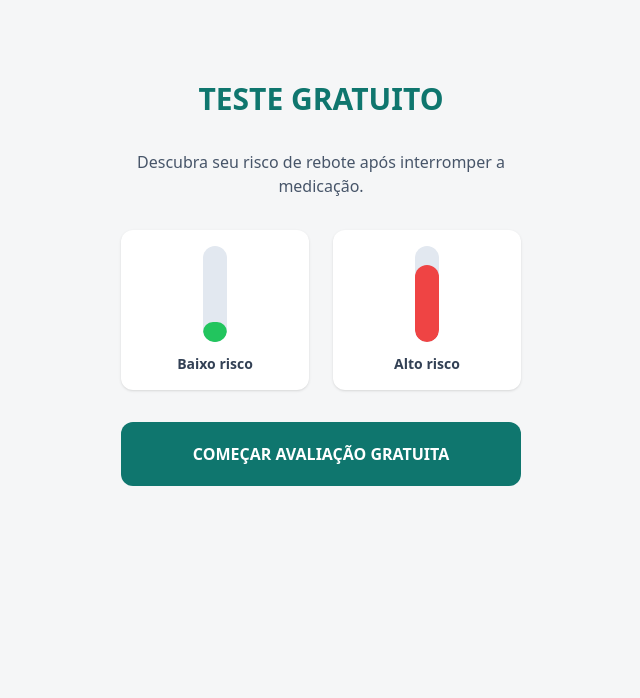
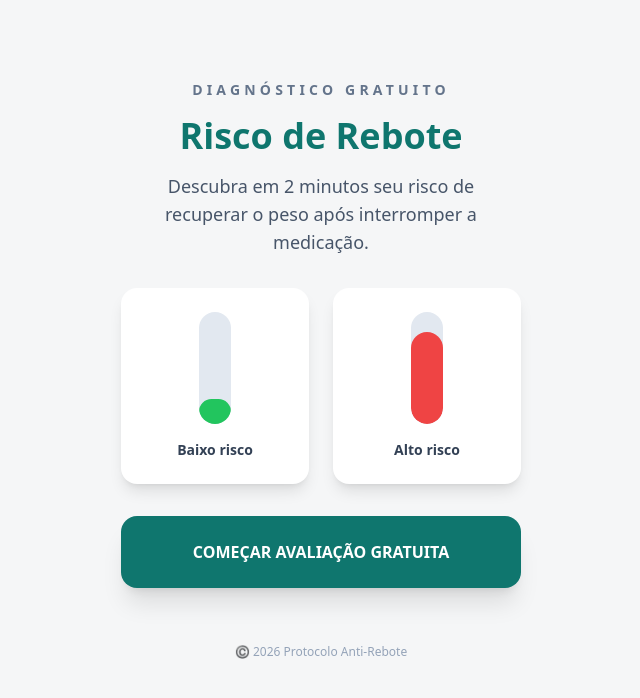
Before and after one commit to Gguga/quiz, a React (Vite) app: page / in a window 1280 px wide. Shown: the top 698 px of the page, without its empty margins (319-959 px from the left). Built offline with nearby package versions, Linux system fonts and the light colour scheme.

Commit message:
Update App.tsx

```diff
--- a/App.tsx
+++ b/App.tsx
@@ -5,6 +5,8 @@ import QuizStep from './QuizStep';
 import ResultsView from './ResultsView';
 import VslView from './components/VslView';
 import NewsInterstitial from './components/NewsInterstitial';
+
+const NEWS_POSITION = 4; // após pergunta 4
 
 const App: React.FC = () => {
 
@@ -19,31 +21,56 @@ const App: React.FC = () => {
   useEffect(() => {
     const timer = setTimeout(() => {
       setAnimateGraph(true);
-    }, 1500);
+    }, 500);
     return () => clearTimeout(timer);
   }, []);
 
+  // =========================
+  // FLUXO DE PERGUNTAS
+  // =========================
+
+  const getQuestionIndex = () => {
+    if (currentStep > NEWS_POSITION) {
+      return currentStep - 1;
+    }
+    return currentStep;
+  };
+
+  const isNewsStep = currentStep === NEWS_POSITION;
+
   const isQuestionStep =
-    currentStep >= 0 && currentStep < QUESTIONS.length;
-
-  const isNewsStep = currentStep === 2;
+    currentStep >= 0 &&
+    currentStep < QUESTIONS.length + 1 &&
+    !isNewsStep;
 
   const handleSelectOption = (value: string) => {
-    const questionId = QUESTIONS[currentStep].id;
+    const questionIndex = getQuestionIndex();
+    const questionId = QUESTIONS[questionIndex].id;
+
     setAnswers(prev => ({ ...prev, [questionId]: value }));
   };
 
   const handleNext = () => {
-    if (currentStep < QUESTIONS.length - 1) {
-      setCurrentStep(prev => prev + 1);
-    } else {
+
+    const questionIndex = getQuestionIndex();
+
+    if (questionIndex === QUESTIONS.length - 1) {
       startAnalysis();
+      return;
     }
+
+    setCurrentStep(prev => prev + 1);
   };
 
-  // ---------------------------
-  // 🔥 CÁLCULO PERSONALIZADO
-  // ---------------------------
+  const progress =
+    currentStep >= 0
+      ? ((currentStep + 1) / (QUESTIONS.length + 1)) * 100
+      : 0;
+
+  // =========================
+  // CÁLCULO
+  // =========================
+
   const calculateScore = (): QuizResults => {
 
     let totalWeight = 0;
@@ -62,80 +89,47 @@ const App: React.FC = () => {
 
     const score = Math.round(normalized);
 
-    // 🔹 RISCO CENTRAL
-    let centralRisk = "";
-    const fase = answers[3];
-
-    if (fase === "uso_atual_perda") {
-      centralRisk = "Alto risco de dependência da medicação para manutenção do peso.";
-    } else if (fase === "uso_atual_plato") {
-      centralRisk = "Indícios de adaptação metabólica durante o uso da medicação.";
-    } else if (fase === "uso_desmame") {
-      centralRisk = "Alto risco de rebote durante a fase de redução da medicação.";
-    } else if (fase === "uso_parou_rebote") {
-      centralRisk = "Reversão metabólica em curso após interrupção da medicação.";
-    } else {
-      centralRisk = "Alto risco de dependência da medicação para manutenção do peso.";
-    }
-
-    // 🔹 RISCO SECUNDÁRIO
-    let secondaryRisk = "";
-
-    if (
-      answers[7] === "proteina_0_1" ||
-      answers[8] === "proteina_nunca" ||
-      answers[8] === "proteina_feeling"
-    ) {
-      secondaryRisk = "Ingestão proteica insuficiente para preservação muscular.";
-    }
-    else if (
-      answers[9] === "forca_caiu_muito" ||
-      answers[9] === "forca_caiu_pouco" ||
-      answers[9] === "forca_nao_treina"
-    ) {
-      secondaryRisk = "Indícios de perda progressiva de massa muscular.";
-    }
-    else if (
-      answers[4] === "tempo_longo" ||
-      answers[4] === "tempo_eterno"
-    ) {
-      secondaryRisk = "Sinais de adaptação metabólica crônica.";
-    }
-    else if (answers[6] === "agua_baixa") {
-      secondaryRisk = "Baixa sustentação comportamental para manutenção.";
-    }
-
     return {
       score,
       riskLevel: score >= 75 ? "Crítico" : score >= 60 ? "Alto" : "Moderado",
-      personalizedMessage: centralRisk,
-      keyInsights: secondaryRisk ? [secondaryRisk] : []
+      personalizedMessage: "",
+      keyInsights: []
     };
   };
 
+  // =========================
+  // LOADING CORRIGIDO
+  // =========================
+
   const startAnalysis = () => {
+
     setLoading(true);
     setLoadingProgress(0);
 
     const result = calculateScore();
+    let progressValue = 0;
 
     const interval = setInterval(() => {
-      setLoadingProgress(prev => {
-        if (prev >= 100) {
-          clearInterval(interval);
+
+      progressValue += 2.5;
+
+      if (progressValue >= 100) {
+
+        clearInterval(interval);
+        setLoadingProgress(100);
+
+        setTimeout(() => {
           setResults(result);
           setLoading(false);
-          return 100;
-        }
-        return prev + 5;
-      });
+        }, 400);
+
+        return;
+      }
+
+      setLoadingProgress(progressValue);
+
     }, 120);
   };
-
-  const progress =
-    currentStep >= 0
-      ? ((currentStep + 1) / QUESTIONS.length) * 100
-      : 0;
 
   const getSexo = () => {
     return answers[1] === "sexo_homem" ? "masculina" : "feminina";
@@ -155,40 +149,46 @@ const App: React.FC = () => {
 
       <main className="flex-1 w-full max-w-md mx-auto">
 
-        {/* CAPA COM GRÁFICO */}
+        {/* CAPA */}
         {currentStep === -1 && !loading && !results && !showVsl && (
-          <div className="flex flex-col items-center p-6 text-center space-y-8 pt-20">
+          <div className="flex flex-col items-center px-6 text-center space-y-8 pt-20">
 
-            <h1 className="text-3xl font-black text-[#0f766e] leading-tight">
-              TESTE GRATUITO
-            </h1>
+            <div className="space-y-4">
+              <p className="text-sm font-semibold uppercase tracking-[0.3em] text-slate-500">
+                Diagnóstico Gratuito
+              </p>
 
-            <p className="text-slate-600">
-              Descubra seu risco de rebote após interromper a medicação.
-            </p>
+              <h1 className="text-3xl md:text-4xl font-black text-[#0f766e] leading-tight">
+                Risco de Rebote
+              </h1>
 
-            <div className="grid grid-cols-2 gap-6 w-full mt-2">
+              <h2 className="text-base md:text-lg text-slate-600 max-w-sm mx-auto leading-relaxed">
+                Descubra em 2 minutos seu risco de recuperar o peso após interromper a medicação.
+              </h2>
+            </div>
 
-              <div className="bg-white rounded-xl shadow p-4 flex flex-col items-center">
-                <div className="w-6 h-24 bg-slate-200 rounded-full relative overflow-hidden">
+            <div className="grid grid-cols-2 gap-6 w-full mt-4">
+
+              <div className="bg-white rounded-2xl shadow-lg p-6 flex flex-col items-center">
+                <div className="w-8 h-28 bg-slate-200 rounded-full relative overflow-hidden">
                   <div
-                    className="absolute bottom-0 w-full bg-green-500 rounded-full transition-all duration-700"
-                    style={{ height: animateGraph ? '20%' : '0%' }}
+                    className="absolute bottom-0 w-full bg-green-500 rounded-full transition-all duration-[2000ms]"
+                    style={{ height: animateGraph ? '22%' : '0%' }}
                   />
                 </div>
-                <p className="mt-3 text-sm font-semibold text-slate-700">
+                <p className="mt-4 text-sm font-semibold text-slate-700">
                   Baixo risco
                 </p>
               </div>
 
-              <div className="bg-white rounded-xl shadow p-4 flex flex-col items-center">
-                <div className="w-6 h-24 bg-slate-200 rounded-full relative overflow-hidden">
+              <div className="bg-white rounded-2xl shadow-lg p-6 flex flex-col items-center">
+                <div className="w-8 h-28 bg-slate-200 rounded-full relative overflow-hidden">
                   <div
-                    className="absolute bottom-0 w-full bg-red-500 rounded-full transition-all duration-700"
-                    style={{ height: animateGraph ? '80%' : '0%' }}
+                    className="absolute bottom-0 w-full bg-red-500 rounded-full transition-all duration-[2000ms]"
+                    style={{ height: animateGraph ? '82%' : '0%' }}
                   />
                 </div>
-                <p className="mt-3 text-sm font-semibold text-slate-700">
+                <p className="mt-4 text-sm font-semibold text-slate-700">
                   Alto risco
                 </p>
               </div>
@@ -197,24 +197,29 @@ const App: React.FC = () => {
 
             <button
               onClick={() => setCurrentStep(0)}
-              className="w-full py-5 bg-[#0f766e] text-white rounded-xl font-black uppercase text-base mt-4"
+              className="w-full py-6 bg-[#0f766e] text-white rounded-2xl font-black uppercase mt-6 shadow-xl"
             >
-              Começar avaliação gratuita
+              Começar Avaliação Gratuita
             </button>
+
+            <p className="text-xs text-slate-400 pt-6">
+              ©️ 2026 Protocolo Anti-Rebote
+            </p>
 
           </div>
         )}
 
         {/* PERGUNTAS */}
-        {isQuestionStep && !loading && !results && !showVsl && currentStep !== 2 && (
+        {isQuestionStep && !loading && !results && !showVsl && (
           <QuizStep
-            question={QUESTIONS[currentStep]}
-            selectedOption={answers[QUESTIONS[currentStep].id] || null}
+            question={QUESTIONS[getQuestionIndex()]}
+            selectedOption={
+              answers[QUESTIONS[getQuestionIndex()].id] || null
+            }
             onSelect={handleSelectOption}
             onNext={handleNext}
             onBack={() => setCurrentStep(prev => prev - 1)}
             isFirst={currentStep === 0}
-            isLast={currentStep === QUESTIONS.length - 1}
           />
         )}
 
@@ -228,28 +233,19 @@ const App: React.FC = () => {
         {/* LOADING */}
         {loading && (
           <div className="flex flex-col items-center justify-center text-center p-6 pt-24 space-y-6">
-
             <h2 className="text-xl font-black text-[#0f766e] uppercase">
               Triagem Clínica em Andamento
             </h2>
-
             <div className="w-full bg-slate-200 h-3 rounded-full overflow-hidden">
               <div
                 className="bg-[#0f766e] h-full transition-all duration-300"
                 style={{ width: `${loadingProgress}%` }}
               />
             </div>
-
-            <div className="text-sm text-slate-600 space-y-2">
-              {loadingProgress > 20 && <p>✔ Histórico metabólico analisado</p>}
-              {loadingProgress > 40 && <p>✔ Fase da medicação identificada</p>}
-              {loadingProgress > 60 && <p>✔ Indicadores musculares avaliados</p>}
-              {loadingProgress > 80 && <p>✔ Classificação de risco estruturada</p>}
-            </div>
-
           </div>
         )}
 
+        {/* RESULTADO / VSL */}
         {(results || showVsl) && !loading && (
           <div className="py-6 px-4">
             {showVsl ? (
@@ -262,6 +258,7 @@ const App: React.FC = () => {
             ) : (
               <ResultsView
                 results={results!}
+                answers={answers}
                 onCtaClick={() => setShowVsl(true)}
               />
             )}
```
